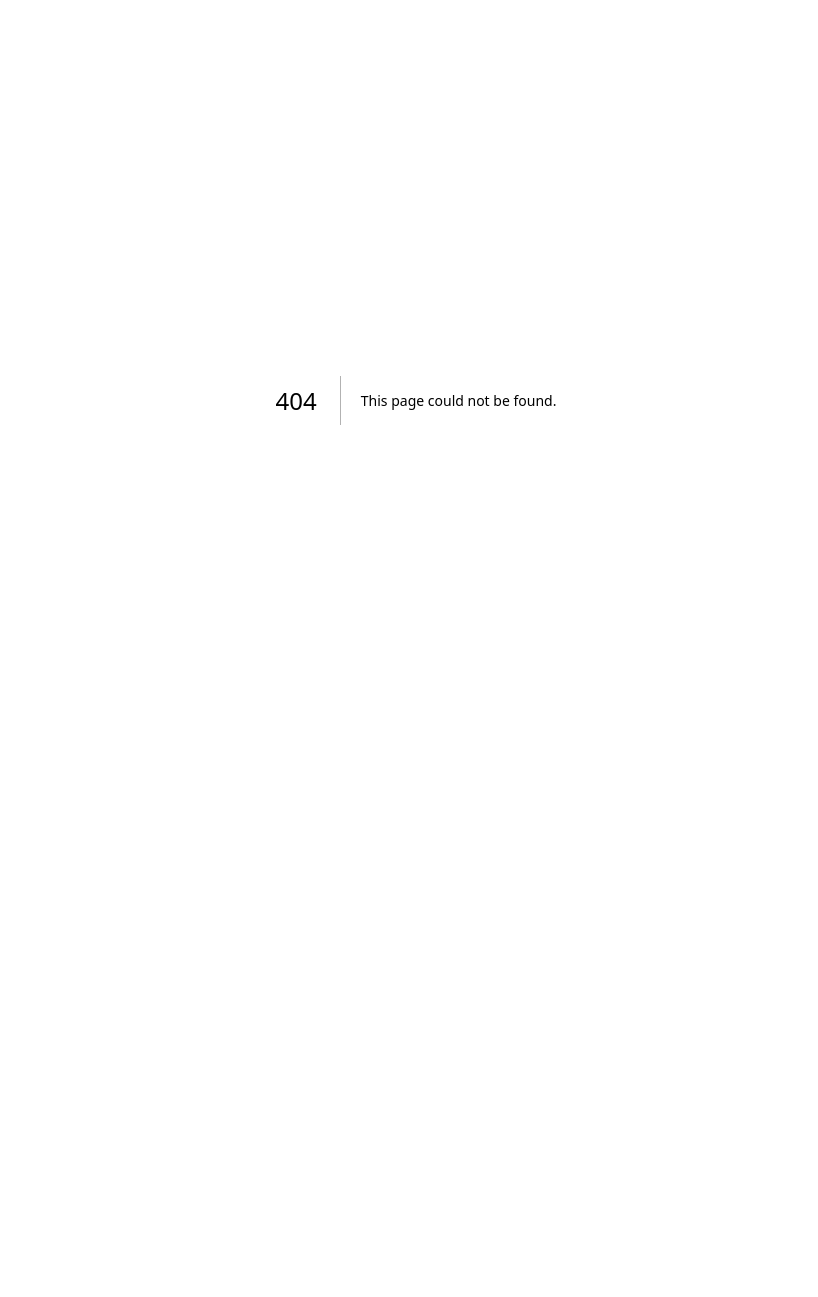
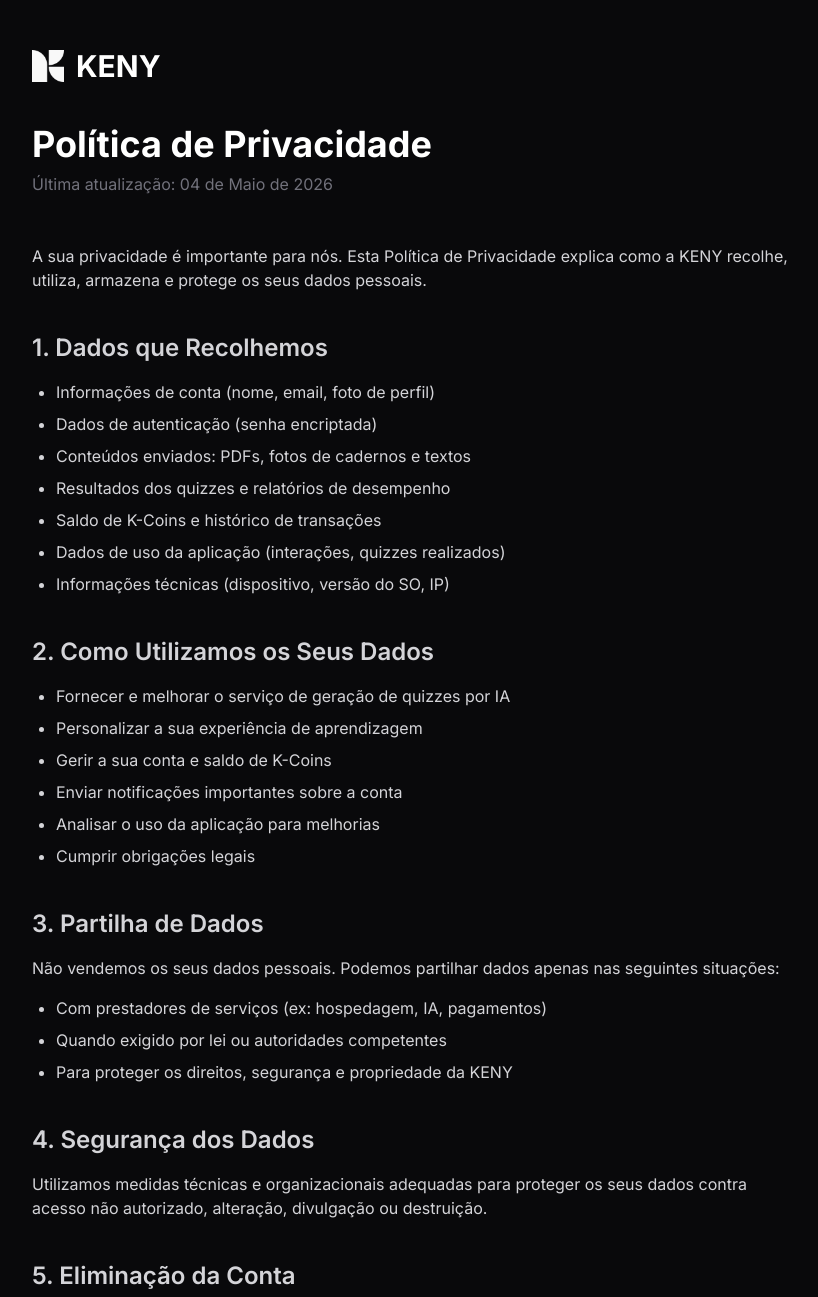
Before and after one commit to keny-org/keny-web, a Next.js app: page /privacy-policy in a window 1280 px wide. Before the commit this address had no page. Shown: the top 1297 px of the page, without its empty margins (224-1042 px from the left). Before the commit the page ends 800 px from the top, so only its background shows below. Built offline with nearby package versions, Linux system fonts and the light colour scheme.

Commit message:
feat: create privacy

```diff
--- /dev/null
+++ b/app/privacy-policy/page.tsx
@@ -0,0 +1,146 @@
+import Image from "next/image";
+
+export default function PrivacyPolicy() {
+  return (
+    <div className="min-h-screen bg-zinc-950 text-white py-12 px-6">
+      <div className="max-w-3xl mx-auto">
+        <div className="flex items-center gap-3 mb-10">
+          <div>
+            <Image
+              src="/logo.png"
+              alt="Google Play"
+              width={180}
+              height={100}
+              className="hover:scale-105 transition w-8 h-8"
+            />
+          </div>
+          <h1 className="text-3xl font-bold">KENY</h1>
+        </div>
+
+        <h2 className="text-4xl font-bold mb-2">Política de Privacidade</h2>
+        <p className="text-zinc-500 mb-12">
+          Última atualização: 04 de Maio de 2026
+        </p>
+
+        <div className="prose prose-invert max-w-none text-zinc-300 space-y-10">
+          <section>
+            <p>
+              A sua privacidade é importante para nós. Esta Política de
+              Privacidade explica como a KENY recolhe, utiliza, armazena e
+              protege os seus dados pessoais.
+            </p>
+          </section>
+
+          <section>
+            <h3 className="text-2xl font-semibold mb-4">
+              1. Dados que Recolhemos
+            </h3>
+            <ul className="list-disc pl-6 space-y-2">
+              <li>Informações de conta (nome, email, foto de perfil)</li>
+              <li>Dados de autenticação (senha encriptada)</li>
+              <li>Conteúdos enviados: PDFs, fotos de cadernos e textos</li>
+              <li>Resultados dos quizzes e relatórios de desempenho</li>
+              <li>Saldo de K-Coins e histórico de transações</li>
+              <li>
+                Dados de uso da aplicação (interações, quizzes realizados)
+              </li>
+              <li>Informações técnicas (dispositivo, versão do SO, IP)</li>
+            </ul>
+          </section>
+
+          <section>
+            <h3 className="text-2xl font-semibold mb-4">
+              2. Como Utilizamos os Seus Dados
+            </h3>
+            <ul className="list-disc pl-6 space-y-2">
+              <li>
+                Fornecer e melhorar o serviço de geração de quizzes por IA
+              </li>
+              <li>Personalizar a sua experiência de aprendizagem</li>
+              <li>Gerir a sua conta e saldo de K-Coins</li>
+              <li>Enviar notificações importantes sobre a conta</li>
+              <li>Analisar o uso da aplicação para melhorias</li>
+              <li>Cumprir obrigações legais</li>
+            </ul>
+          </section>
+
+          <section>
+            <h3 className="text-2xl font-semibold mb-4">
+              3. Partilha de Dados
+            </h3>
+            <p className="mb-4">
+              Não vendemos os seus dados pessoais. Podemos partilhar dados
+              apenas nas seguintes situações:
+            </p>
+            <ul className="list-disc pl-6 space-y-2">
+              <li>
+                Com prestadores de serviços (ex: hospedagem, IA, pagamentos)
+              </li>
+              <li>Quando exigido por lei ou autoridades competentes</li>
+              <li>
+                Para proteger os direitos, segurança e propriedade da KENY
+              </li>
+            </ul>
+          </section>
+
+          <section>
+            <h3 className="text-2xl font-semibold mb-4">
+              4. Segurança dos Dados
+            </h3>
+            <p>
+              Utilizamos medidas técnicas e organizacionais adequadas para
+              proteger os seus dados contra acesso não autorizado, alteração,
+              divulgação ou destruição.
+            </p>
+          </section>
+
+          <section>
+            <h3 className="text-2xl font-semibold mb-4">
+              5. Eliminação da Conta
+            </h3>
+            <p>
+              Pode eliminar a sua conta a qualquer momento diretamente na
+              aplicação, indo ao <strong>Perfil → Eliminar Conta</strong>. Após
+              a eliminação, os seus dados pessoais serão removidos conforme
+              descrito na página de Eliminação de Conta.
+            </p>
+          </section>
+
+          <section>
+            <h3 className="text-2xl font-semibold mb-4">6. Seus Direitos</h3>
+            <p className="mb-4">Como utilizador, tem o direito de:</p>
+            <ul className="list-disc pl-6 space-y-2">
+              <li>Aceder aos seus dados pessoais</li>
+              <li>Retificar dados incorretos</li>
+              <li>Eliminar a sua conta e dados</li>
+              <li>Revogar consentimentos</li>
+            </ul>
+          </section>
+
+          <section>
+            <h3 className="text-2xl font-semibold mb-4">7. Contacto</h3>
+            <p>
+              Para qualquer questão relacionada com esta Política de Privacidade
+              ou tratamento dos seus dados, entre em contacto connosco:
+            </p>
+            <p className="mt-4">
+              <strong>Email:</strong>{" "}
+              <a
+                href="mailto:privacidade@keny.app"
+                className="text-emerald-400 hover:underline"
+              >
+                privacidade@keny.app
+              </a>
+            </p>
+          </section>
+        </div>
+
+        <div className="mt-16 pt-8 border-t border-white/10 text-center text-sm text-zinc-500">
+          <p>
+            KENY © {new Date().getFullYear()} • Todos os direitos reservados
+          </p>
+        </div>
+      </div>
+    </div>
+  );
+}
```
